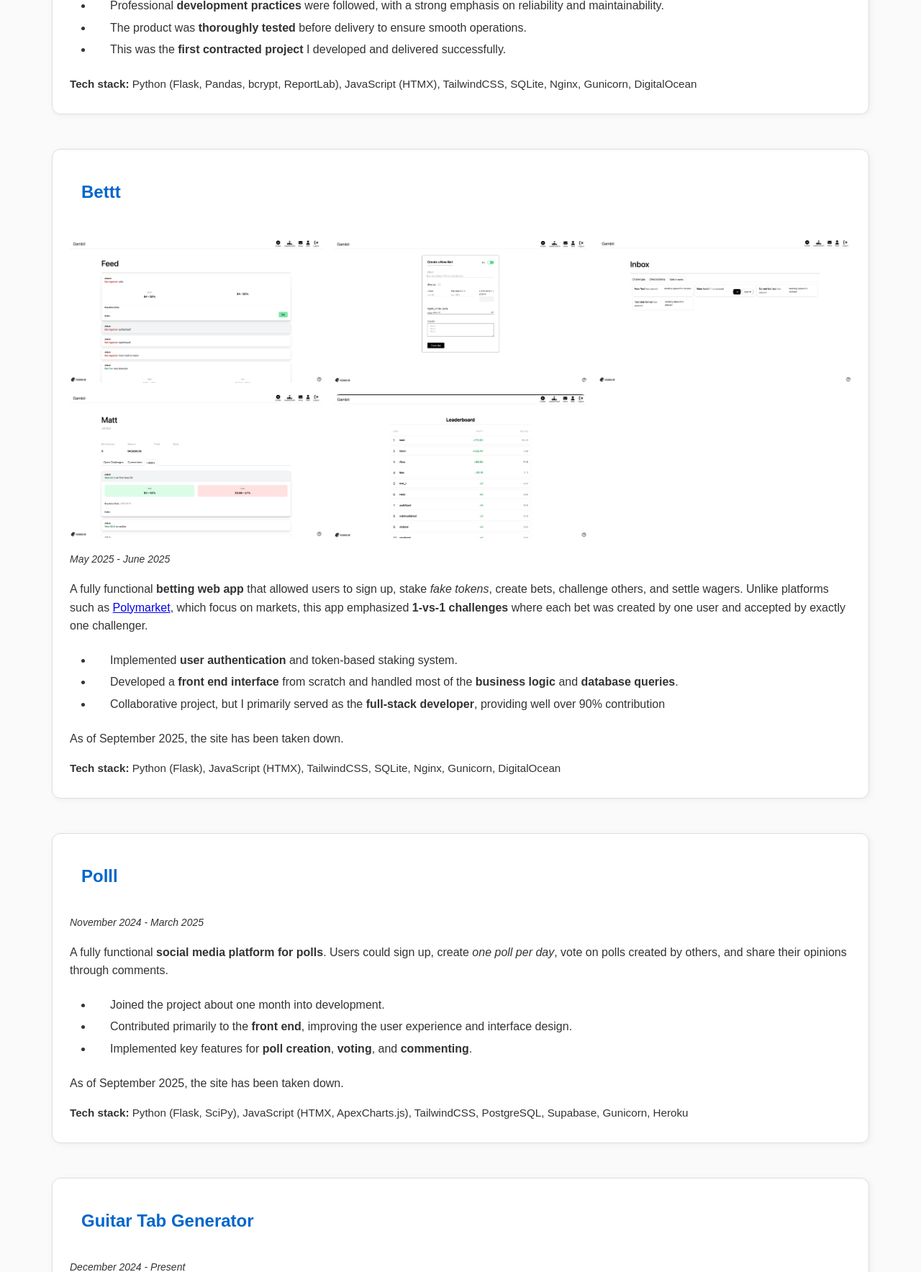
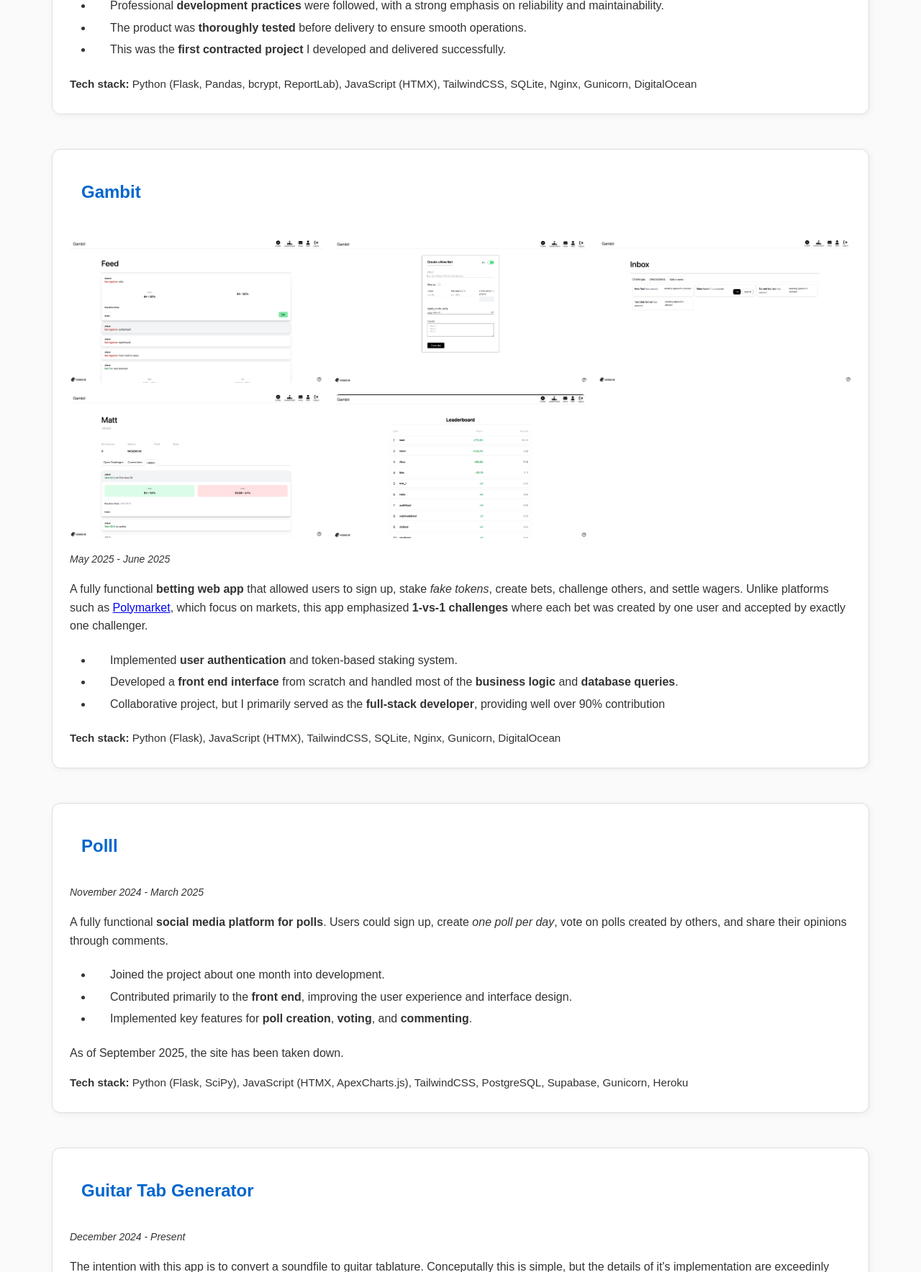
Before and after one commit to MatthewdeHaas/personal-website, a Flask app: page /projects in a window 1280 px wide. Shown: the part 1345-3113 px from the top of the page at 72% size. Run offline with Flask 3, Linux system fonts and the light colour scheme.

Commit message:
Update URL of gambit in projects.

```diff
--- a/app/templates/projects.html
+++ b/app/templates/projects.html
@@ -98,8 +98,8 @@
 
     <article class="project">
       <header class="project-header">
-        <h3><a target="_blank" href="https://bet.rwheadon.dev">
-              Bettt
+        <h3><a target="_blank" href="https://gambit.mattdehaas.dev">
+              Gambit
             </a>
         </h3>
       </header>
@@ -138,9 +138,6 @@
               <strong>full-stack developer</strong>, providing well over 90% contribution
             </li>
           </ul>
-        <p>
-          As of September 2025, the site has been taken down.
-        </p>
 
         <ul class="meta">
           <li><strong>Tech stack:</strong> Python (Flask), JavaScript (HTMX), TailwindCSS, SQLite, Nginx, Gunicorn, DigitalOcean</li>
```
